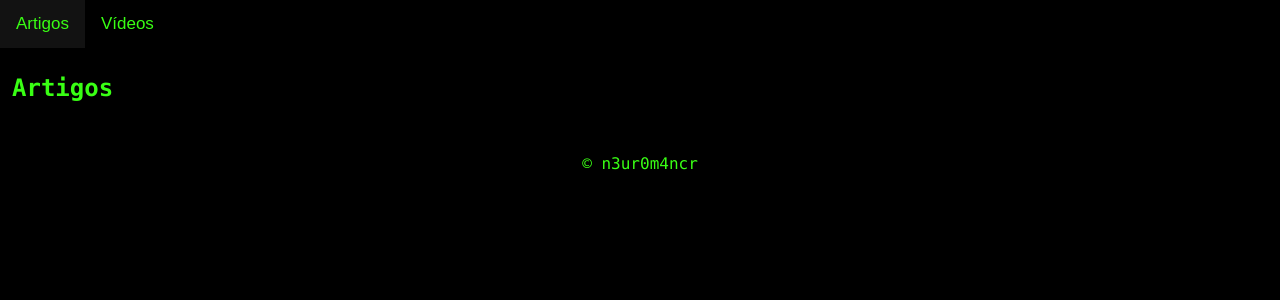
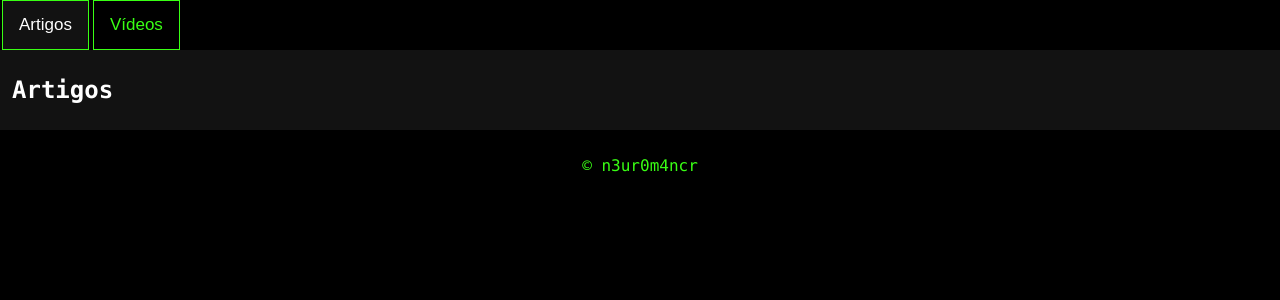
Before and after one commit to n3ur0m4ncr/n3ur0m4ncr.github.io, a PHP site: page / in a window 1280 px wide. Shown: the part 102-402 px from the top of the page. Run offline with PHP 8.4, Linux system fonts and the light colour scheme.

Commit message:
Add files via upload

```diff
--- a/styles.css
+++ b/styles.css
@@ -26,32 +26,36 @@ header h1 {
 
 /* Estilo dos botões das abas */
 .tab button {
-  background-color: inherit;
+  background-color: #000000; /* Fundo preto */
   float: left;
-  border: none;
+  border: 1px solid #39FF14; /* Borda em verde neon */
   outline: none;
   cursor: pointer;
   padding: 14px 16px;
   transition: 0.3s;
   font-size: 17px;
-  color: #39FF14; /* Verde neon */
+  color: #39FF14; /* Texto em verde neon */
+  margin: 0 2px;
 }
 
-/* Muda a cor do fundo dos botões ao passar o mouse */
+/* Muda a cor do texto dos botões ao passar o mouse */
 .tab button:hover {
-  background-color: #121212;
+  color: #FFFFFF; /* Texto em branco */
+  background-color: #121212; /* Fundo um pouco mais claro */
 }
 
 /* Cria uma classe ativa para os botões */
 .tab button.active {
-  background-color: #121212;
+  background-color: #121212; /* Fundo um pouco mais claro */
+  color: #FFFFFF; /* Texto em branco */
 }
 
 /* Estilo do conteúdo da aba */
 .tabcontent {
   display: none;
   padding: 6px 12px;
-  border-top: none;
+  background-color: #121212; /* Fundo um pouco mais claro */
+  color: #FFFFFF; /* Texto em branco */
 }
 
 footer {
```
